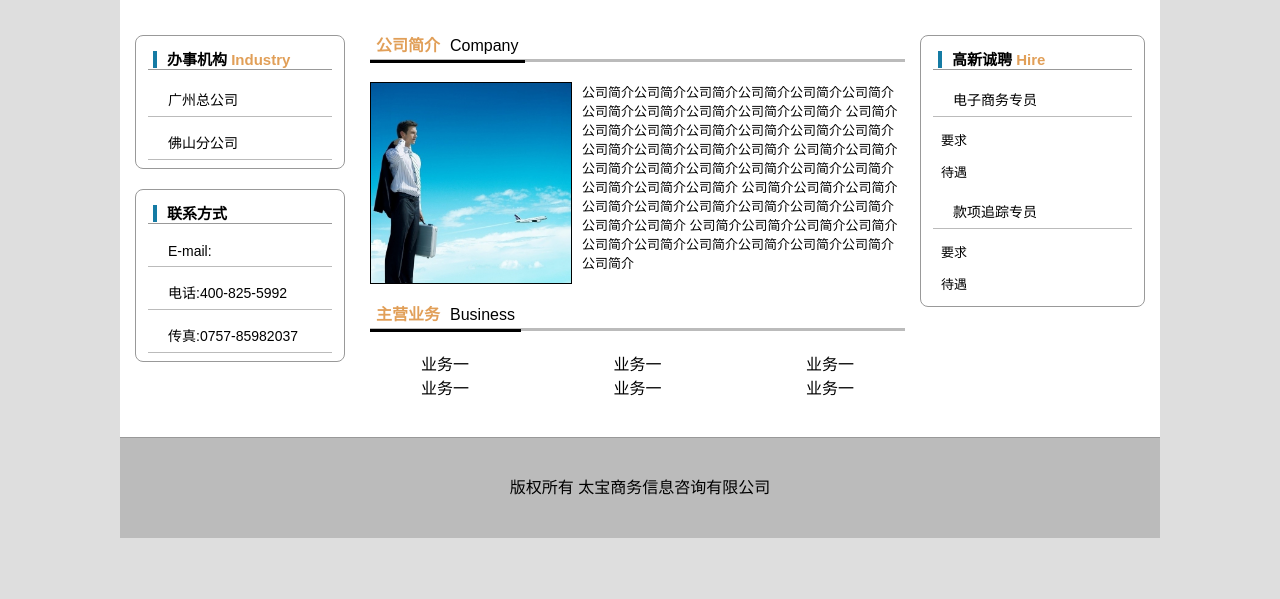
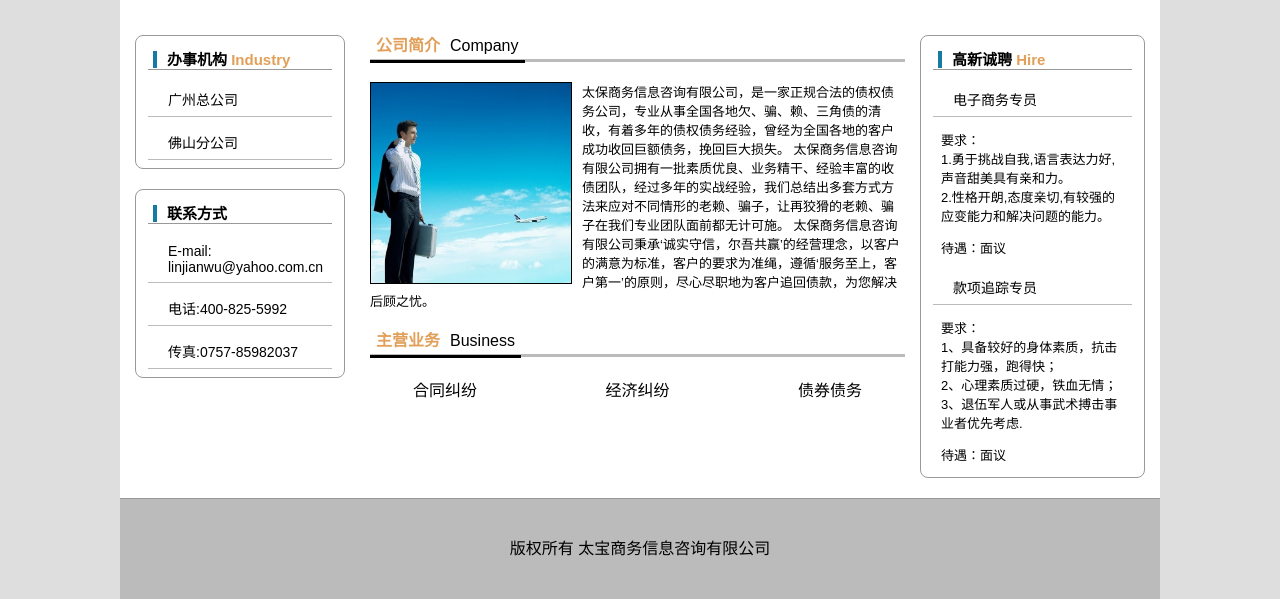
Before and after one commit to linwenjun/taibaoshangwu, a website: page index.html in a window 1280 px wide. Shown: the part 240-839 px from the top of the page. Before the commit the page ends 800 px from the top, so only its background shows below. Drawn offline with Linux system fonts and the light colour scheme.

Commit message:
modify the current page

```diff
--- a/index.html
+++ b/index.html
@@ -3,6 +3,7 @@
   <head>
     <title>太宝商务信息咨询有限公司</title>
     <link type="text/css" rel="stylesheet" href="main.css">
+    <meta charset="UTF-8">
   </head>
   <body>
     <header>
@@ -31,7 +32,7 @@
         <div class="link">
           <dl>
             <dt><span>联系方式</span></dt>
-            <dd>E-mail: </dd>
+            <dd>E-mail: linjianwu@yahoo.com.cn</dd>
             <dd>电话:400-825-5992</dd>
             <dd>传真:0757-85982037</dd>
           </dl>
@@ -41,22 +42,15 @@
         <div class="summary">
           <div class="title"><span><b>公司简介</b>Company</span></div>
           <div class="desc clear-fix">
-            <div class="photo"></div>公司简介公司简介公司简介公司简介公司简介公司简介公司简介公司简介公司简介公司简介公司简介
-            公司简介公司简介公司简介公司简介公司简介公司简介公司简介公司简介公司简介公司简介公司简介
-            公司简介公司简介公司简介公司简介公司简介公司简介公司简介公司简介公司简介公司简介公司简介
-            公司简介公司简介公司简介公司简介公司简介公司简介公司简介公司简介公司简介公司简介公司简介
-            公司简介公司简介公司简介公司简介公司简介公司简介公司简介公司简介公司简介公司简介公司简介
+            <div class="photo"></div>太保商务信息咨询有限公司，是一家正规合法的债权债务公司，专业从事全国各地欠、骗、赖、三角债的清收，有着多年的债权债务经验，曾经为全国各地的客户成功收回巨额债务，挽回巨大损失。 太保商务信息咨询有限公司拥有一批素质优良、业务精干、经验丰富的收债团队，经过多年的实战经验，我们总结出多套方式方法来应对不同情形的老赖、骗子，让再狡猾的老赖、骗子在我们专业团队面前都无计可施。 太保商务信息咨询有限公司秉承‘诚实守信，尔吾共赢’的经营理念，以客户的满意为标准，客户的要求为准绳，遵循‘服务至上，客户第一’的原则，尽心尽职地为客户追回债款，为您解决后顾之忧。
           </div>
         </div>
         <div class="business">
           <div class="title"><span><b>主营业务</b>Business</span></div>
           <ul>
-            <li>业务一</li>
-            <li>业务一</li>
-            <li>业务一</li>
-            <li>业务一</li>
-            <li>业务一</li>
-            <li>业务一</li>
+            <li>合同纠纷</li>
+            <li>经济纠纷</li>
+            <li>债券债务</li>
           </ul>
         </div>
       </div>
@@ -65,11 +59,16 @@
           <dl>
             <dt><span>高新诚聘</span><b> Hire</b></dt>
             <dd>电子商务专员</dd>
-            <p>要求</p>
-            <p>待遇</p>
+            <p>要求：<br />
+              1.勇于挑战自我,语言表达力好,声音甜美具有亲和力。 <br />
+              2.性格开朗,态度亲切,有较强的应变能力和解决问题的能力。 </p>
+            <p>待遇：面议</p>
             <dd>款项追踪专员</dd>
-            <p>要求</p>
-            <p>待遇</p>
+            <p>要求：<br />
+1、具备较好的身体素质，抗击打能力强，跑得快；<br />
+2、心理素质过硬，铁血无情；<br />
+3、退伍军人或从事武术搏击事业者优先考虑.
+            <p>待遇：面议</p>
           </dl>
         </div>
       </div>
```
